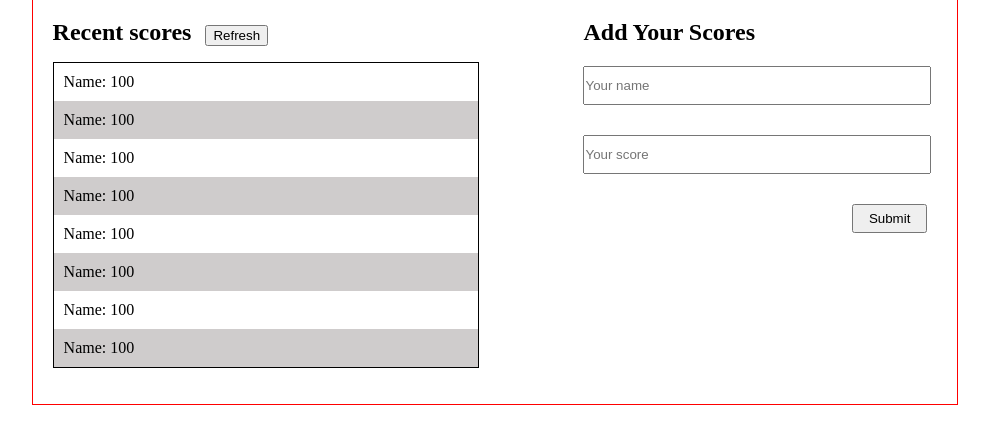
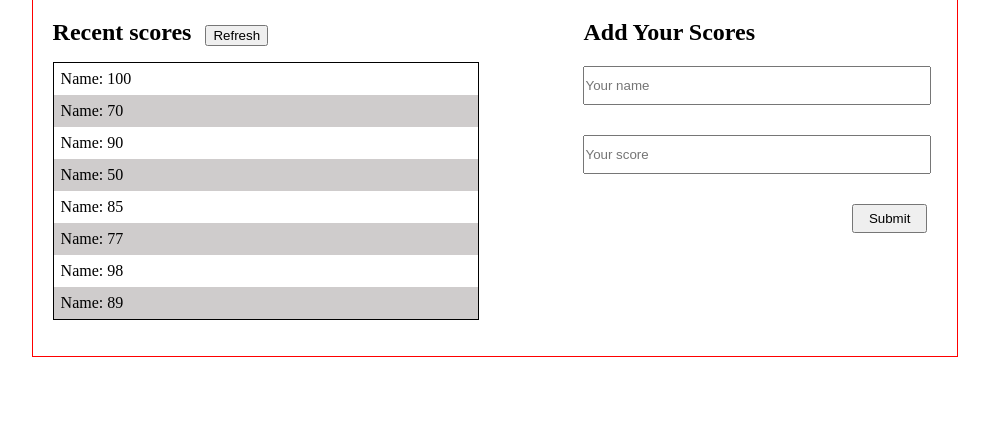
Before and after one commit to tta2yta/Leaderboard, a website built with webpack: page src/index.html in a window 1280 px wide. Shown: the part 90-534 px from the top of the page, without its empty margins (145-1134 px from the left). Built offline with nearby package versions, Linux system fonts and the light colour scheme.

Commit message:
Update list values

```diff
--- a/src/index.html
+++ b/src/index.html
@@ -19,13 +19,13 @@
                     <div class="list-scores">
                         <ul>
                             <li>Name: 100</li>
-                            <li>Name: 100</li>
-                            <li>Name: 100</li>
-                            <li>Name: 100</li>
-                            <li>Name: 100</li>
-                            <li>Name: 100</li>
-                            <li>Name: 100</li>
-                            <li>Name: 100</li>
+                            <li>Name: 70</li>
+                            <li>Name: 90</li>
+                            <li>Name: 50</li>
+                            <li>Name: 85</li>
+                            <li>Name: 77</li>
+                            <li>Name: 98</li>
+                            <li>Name: 89</li>
                         </ul>
                     </div>
                 </div>
--- a/src/style.css
+++ b/src/style.css
@@ -19,11 +19,11 @@
     padding-left: 0;
 }
 .list-scores li:nth-child(odd) {
-    padding: 10px;
+    padding: 7px;
     background-color: #fff;
 }
 .list-scores li:nth-child(even) {
-    padding: 10px;
+    padding: 7px;
     background-color: rgb(207, 204, 204);
 }
 
```
